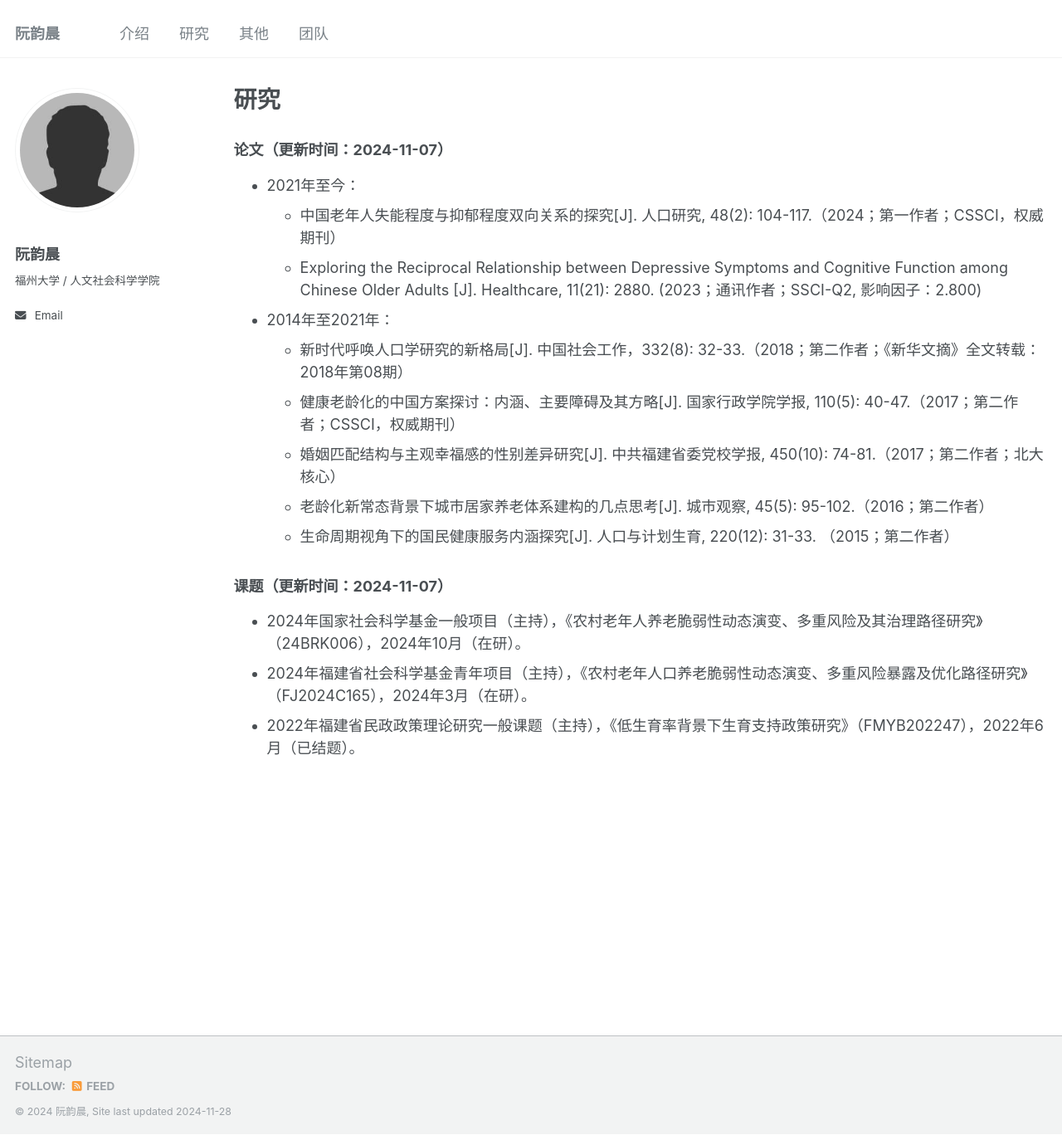
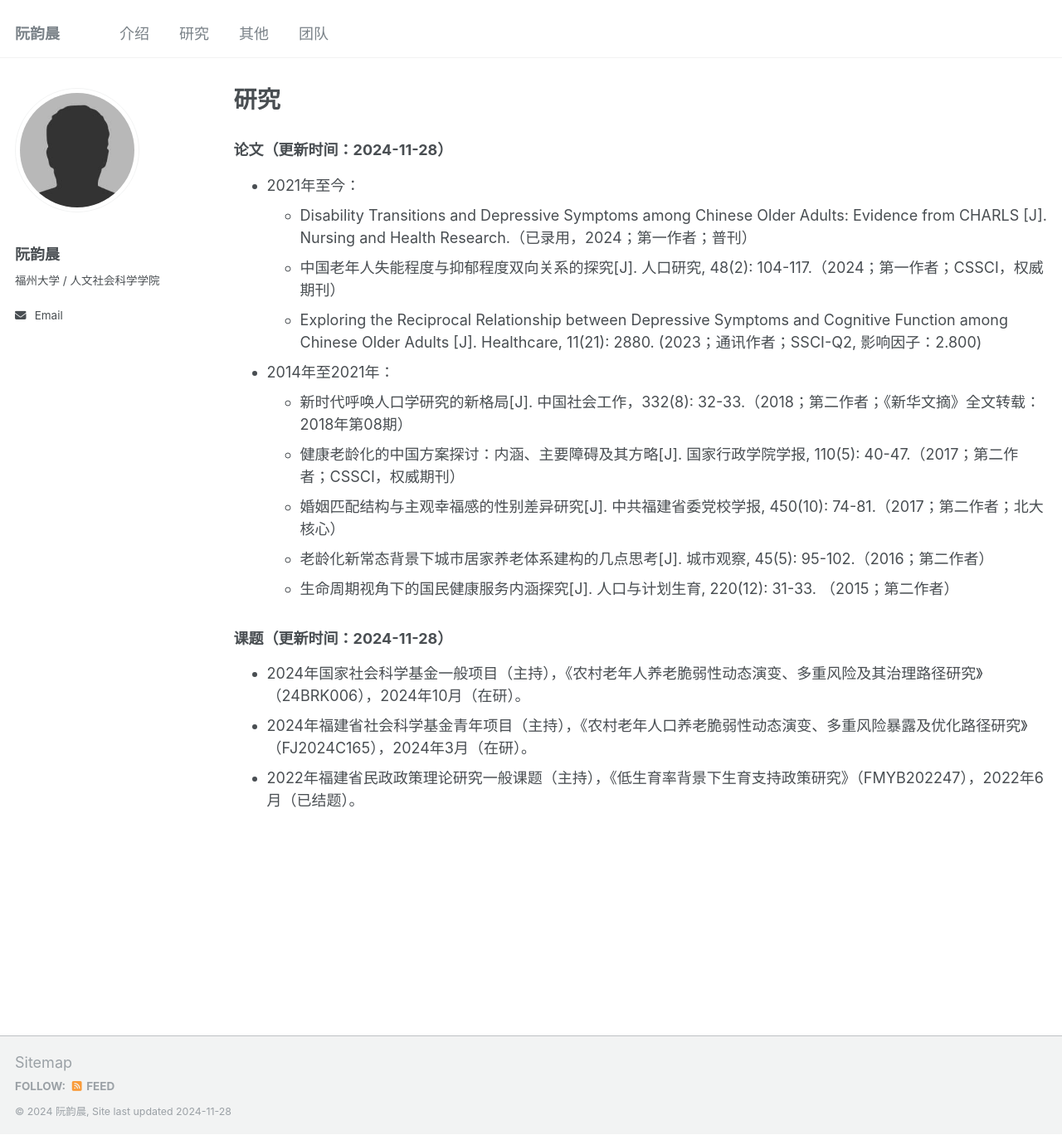
Before and after one commit to RuanYunchen/RuanYunchen.github.io, a Jekyll site: the page built from _pages/publications.md, in a window 1280 px wide and 1368 px high. Shown: the whole window at 83% size. Built offline with Jekyll 4.4.1, drawn with Linux system fonts in a browser that asks for light colours.

Commit message:
Update publications.md

```diff
--- a/_pages/publications.md
+++ b/_pages/publications.md
@@ -7,9 +7,10 @@ author_profile: true
 
 {% include base_path %}
 
-### 论文（更新时间：2024-11-07）
+### 论文（更新时间：2024-11-28）
 
 - 2021年至今：
+  - Disability Transitions and Depressive Symptoms among Chinese Older Adults: Evidence from CHARLS [J]. Nursing and Health Research.（已录用，2024；第一作者；普刊）
   - 中国老年人失能程度与抑郁程度双向关系的探究[J]. 人口研究, 48(2): 104-117.（2024；第一作者；CSSCI，权威期刊）
   - Exploring the Reciprocal Relationship between Depressive Symptoms and Cognitive Function among Chinese Older Adults [J]. Healthcare, 11(21): 2880. (2023；通讯作者；SSCI-Q2, 影响因子：2.800)
 
@@ -20,7 +21,7 @@ author_profile: true
   - 老龄化新常态背景下城市居家养老体系建构的几点思考[J]. 城市观察, 45(5): 95-102.（2016；第二作者）
   - 生命周期视角下的国民健康服务内涵探究[J]. 人口与计划生育, 220(12): 31-33. （2015；第二作者）
 
-### 课题（更新时间：2024-11-07）
+### 课题（更新时间：2024-11-28）
 - 2024年国家社会科学基金一般项目（主持），《农村老年人养老脆弱性动态演变、多重风险及其治理路径研究》（24BRK006），2024年10月（在研）。
 - 2024年福建省社会科学基金青年项目（主持），《农村老年人口养老脆弱性动态演变、多重风险暴露及优化路径研究》（FJ2024C165），2024年3月（在研）。
 - 2022年福建省民政政策理论研究一般课题（主持），《低生育率背景下生育支持政策研究》（FMYB202247），2022年6月（已结题）。
```
